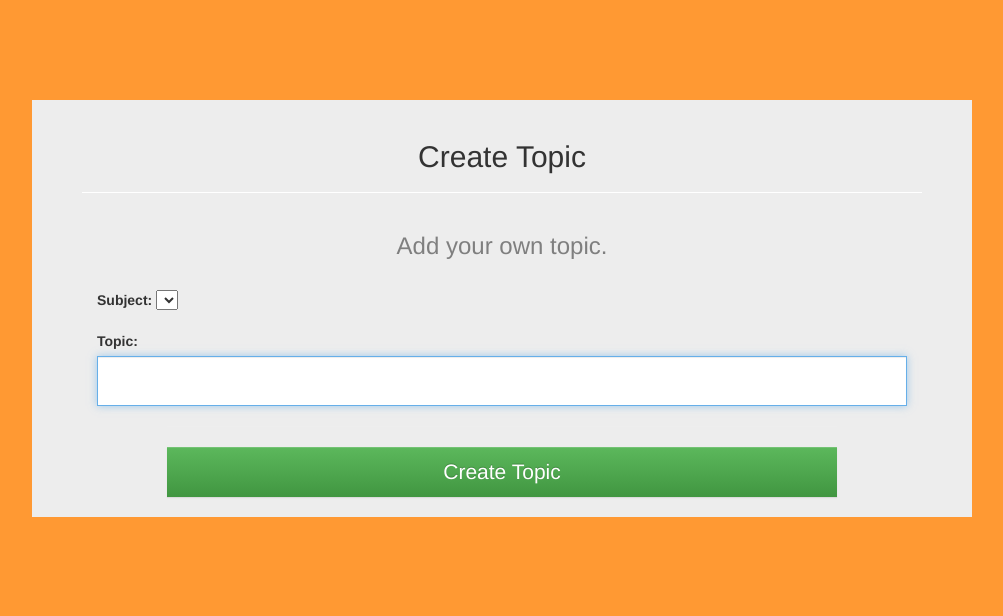
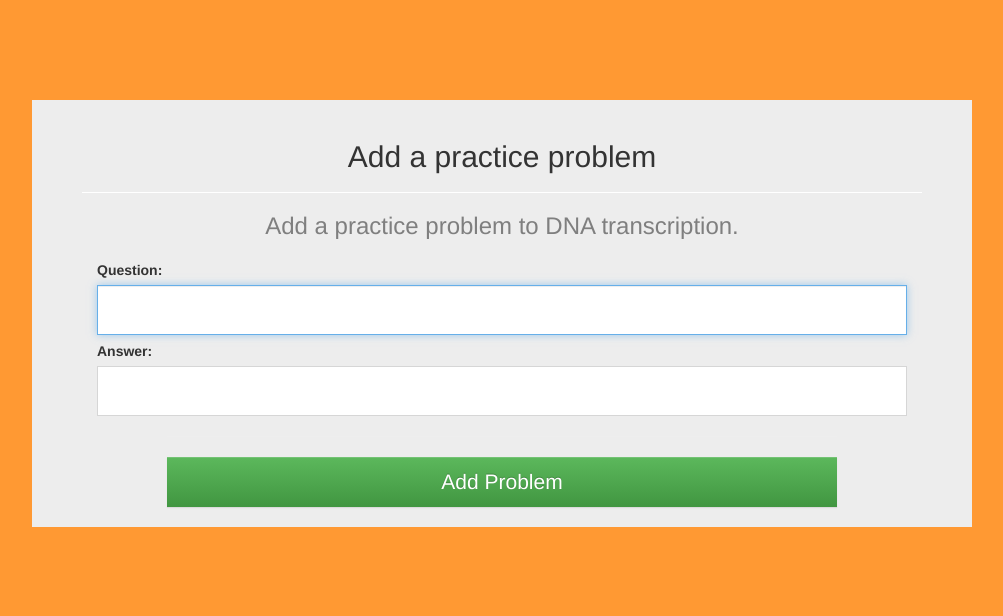
Before and after one commit to jgdevelopment/Odin, a Django app: a page that uses topics/templates/topics/add_problem.html in a window 1280 px wide. Shown: the top 616 px of the page, without its empty margins (138-1141 px from the left). Run offline with Django 3.2, Linux system fonts and the light colour scheme; data comes from the database, SQL or seed files in the repository; both versions use the stored data as it was after the commit; lists and menus that the app fills with data are empty; style sheets or scripts are compiled from the project's sources; parts of the project's set-up code (start-up, migrations or seed data) failed here and were passed over; some libraries are stand-ins or nearby versions.

Commit message:
added ability to add stuff

```diff
--- a/topics/templates/topics/add_problem.html
+++ b/topics/templates/topics/add_problem.html
@@ -1,56 +1,39 @@
 {% extends "odin/base.html" %}
-{% block title %}Create topic{% endblock %}
+{% block title %}Add a practice problem{% endblock %}
 {% block content %}
 {% load staticfiles %}
 <link rel="stylesheet" type="text/css" href="{% static 'css/login.css' %}" />
-<form action="" method="POST">
 <div class="container">
 <div class="row">
-  <div class="page-header"><h2>Create Topic</h2></div>
-  <form class="horizontal-form" method = "post">
+  <div class="page-header"><h2>Add a practice problem</h2></div>
+  <form action="" class="horizontal-form" method = "post">
   {% csrf_token %}
-    <fieldset>
-      <legend><h3>Add your own topic.</h3></legend>
-
-      <!-- Text input-->
+      <legend><h3>Add a practice problem to {{ topic_name }}.</h3></legend>
 
       <div class="form-group">
-        <label class="col-md-1 control-label" for="username"></label>
+        <label class="col-md-1 control-label" for="word"></label>
         <div class="col-md-12">
-          <p><label for="subject">Subject: </label>
-            <select name="subject">
-            {% for subject in all_subjects %}
-                <option>{{ subject.name }}</option>
-            {% endfor %}
-       </select>
-    </p>
+          <label for="topic">Question: </label>
+          <input id="question" type="text" name="question" placeholder="" class="form-control input-md" required autofocus>
         </div>
       </div>
 
-      <!-- Password input-->
       <div class="form-group">
-        <label class="col-md-1 control-label" for="password"></label>
+        <label class="col-md-1 control-label" for="word"></label>
         <div class="col-md-12">
-          <label for="topic">Topic: </label>
-          <input id="topic" type="text" name="topic" maxlength="20" placeholder="" class="form-control input-md" required autofocus>
+          <label for="topic">Answer: </label>
+          <input id="answer" type="text" name="answer" placeholder="" class="form-control input-md">
         </div>
       </div>
-   </form>
-    </hr>
-      <!-- Button (Double) -->
-      <form class="form-signin" role="form" action="{% url 'home'%}" method = "get">
 
-      <div class="form-group">
-        <label class="col-md-1 control-label" for="login"></label>
+       <div class="form-group">
+        <label class="col-md-1 control-label" for="add_problem"></label>
       <div class="col-md-10">
       <hr>
       </hr>
-       <button id="Create Topic" value = "Create Topic" name="Create Topic" class="btn btn-block btn-success">Create Topic</button>
+       <button type="Submit" value = "Add Problem" class="btn btn-block btn-success">Add Problem</button>
       </div>
-      </form>
-      </div>
-    </fieldset>
-  </form>
+   </form>
 </div> <!--./row -->
 </div> <!--./container -->
 {% csrf_token %}
--- a/topics/templates/topics/add_vocab.html
+++ b/topics/templates/topics/add_vocab.html
@@ -14,7 +14,7 @@
         <label class="col-md-1 control-label" for="word"></label>
         <div class="col-md-12">
           <label for="topic">Word: </label>
-          <input id="word" type="text" name="topic" placeholder="" class="form-control input-md" required autofocus>
+          <input id="word" type="text" name="word" placeholder="" class="form-control input-md" required autofocus>
         </div>
       </div>
 
@@ -22,7 +22,7 @@
         <label class="col-md-1 control-label" for="word"></label>
         <div class="col-md-12">
           <label for="topic">Definition: </label>
-          <input id="definition" type="text" name="topic" placeholder="" class="form-control input-md">
+          <input id="definition" type="text" name="definition" placeholder="" class="form-control input-md">
         </div>
       </div>
 
--- a/topics/views.py
+++ b/topics/views.py
@@ -86,7 +86,7 @@ def add_vocab(request, topic_slug):
     else:
         return render_page()
 
-def add_link(request, topic_name):
+def add_link(request, topic_slug):
     topic = Topic.objects.get(slug=topic_slug)
 
     def render_page():
@@ -114,9 +114,9 @@ def add_information(request, topic_slug):
 
     if request.method == 'POST':
         subtopic = request.POST.get('subtopic')
-        description = request.POST.get('description')
+        information = request.POST.get('information')
         if not Information.objects.filter(subtopic=subtopic).exists():
-            info = Information(subtopic=subtopic, description=description)
+            info = Information(subtopic=subtopic, info=information)
             info.topic = topic
             info.save()
         return HttpResponseRedirect(reverse('topics.views.view_topic', args=(topic.slug,)))
```
Also changed, not shown: topics/templates/topics/add_information.html (+14 -31 lines), topics/templates/topics/add_link.html (+14 -31 lines), db.sqlite3.
